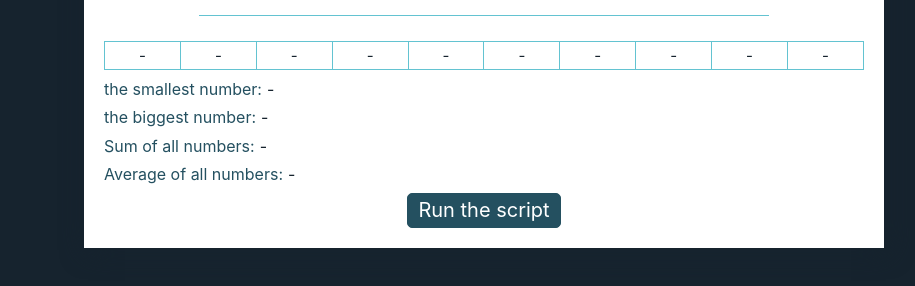
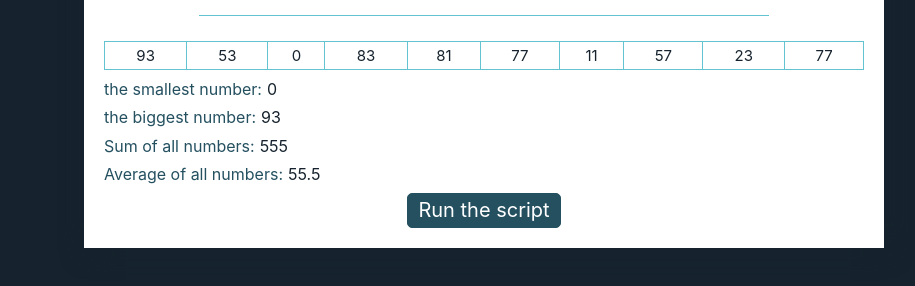
Before and after one commit to VladBurlacu/javascript, a website: page js-complete-course/05-arrays/11-rand-array-stats-Optional/index.html in a window 1280 px wide. Both pictures are taken after a click on the button "Run the script". Shown: the part 276-562 px from the top of the page, without its empty margins (156-1071 px from the left). Drawn offline with Linux system fonts and the light colour scheme.

Commit message:
ch5 ex11 done

```diff
--- a/js-complete-course/05-arrays/11-rand-array-stats-Optional/index.html
+++ b/js-complete-course/05-arrays/11-rand-array-stats-Optional/index.html
@@ -24,7 +24,7 @@
                 </section>
                 <section class="material">
                     <table>
-                        <tr>
+                        <tr id="rows">
                             <td id="n-1">-</td>
                             <td id="n-2">-</td>
                             <td id="n-3">-</td>
--- a/js-complete-course/05-arrays/11-rand-array-stats-Optional/script.js
+++ b/js-complete-course/05-arrays/11-rand-array-stats-Optional/script.js
@@ -13,4 +13,21 @@
 
     // your code here
 
+
+    document.getElementById(`run`).addEventListener(`click`, () => {
+        const arr = [];
+        for(i = 0; i < 10; i++) {
+            arr.push(Math.floor(Math.random()*100))
+        }
+        const tableCells = document.getElementById(`rows`).children;
+        for(i = 0; i < arr.length; i++){
+            tableCells[i].innerHTML = arr [i];
+        }
+
+        document.getElementById('min').innerHTML = arr.reduce((prev,current) => Math.min(prev,current));
+        document.getElementById('max').innerHTML = arr.reduce((prev,current)=>Math.max(prev,current));
+        document.getElementById('sum').innerHTML = arr.reduce((prev,current)=>(prev+current));
+        document.getElementById('average').innerHTML = arr.reduce((prev,current)=>(prev+current))/arr.length;
+    });
+
 })();
```
